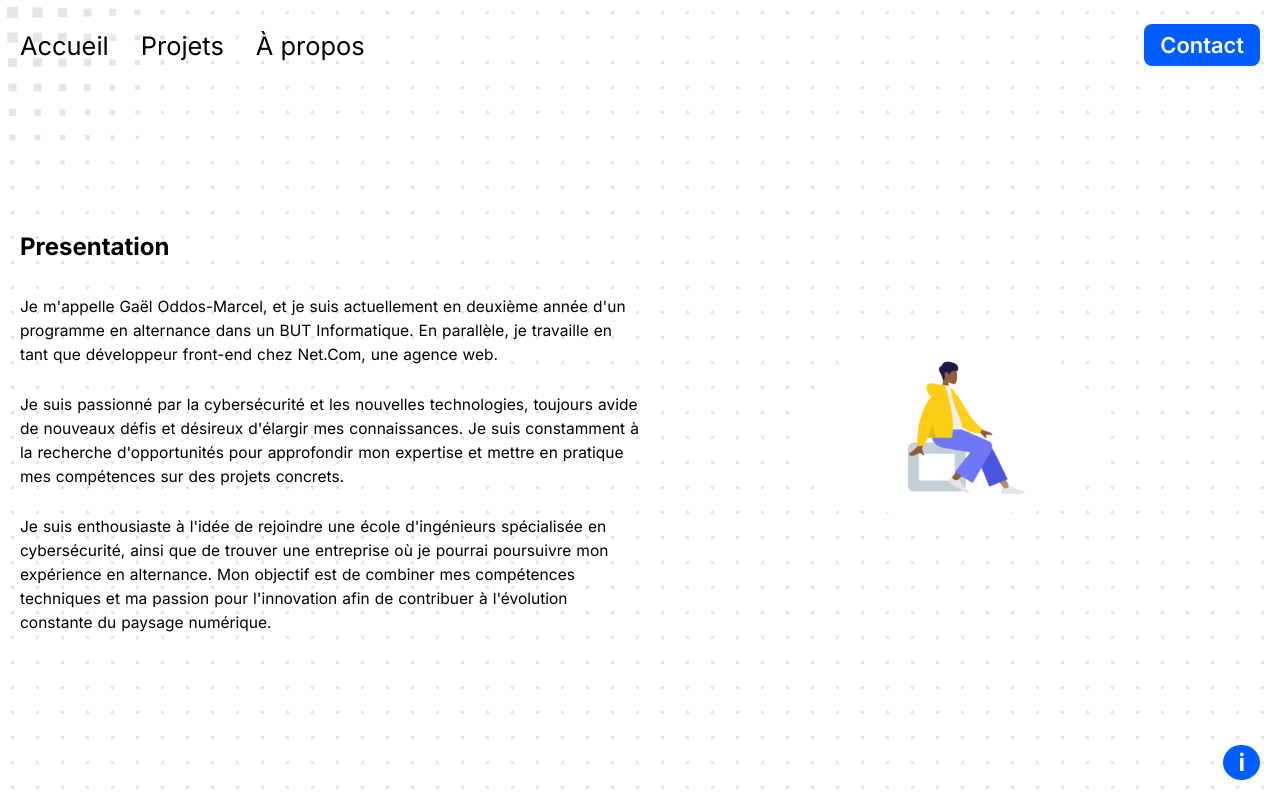
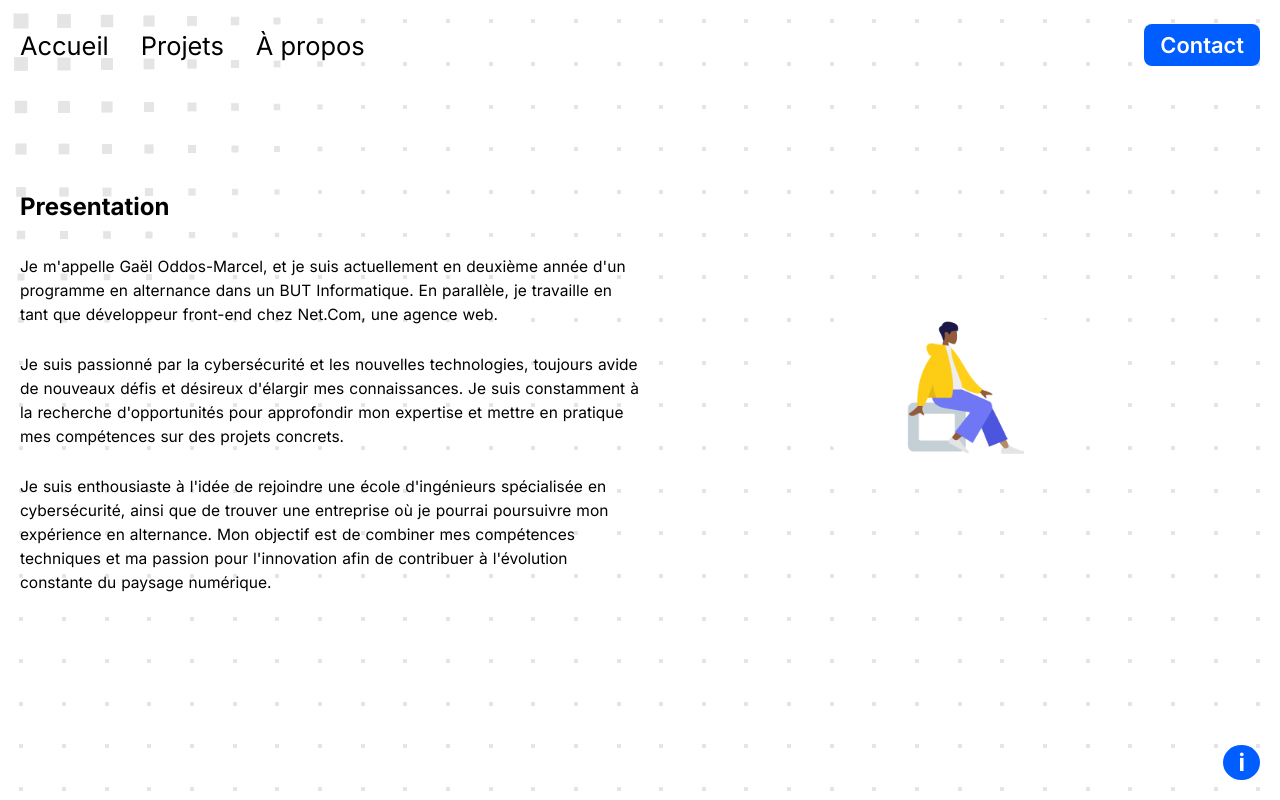
Before and after one commit to GaelCode/Portfolio, a React (Vite) app: page /about in a window 1280 px wide. Shown: the top 800 px of the page. Built offline with nearby package versions, Linux system fonts and the light colour scheme.

Commit message:
changement arrière

```diff
--- a/src/About/about.css
+++ b/src/About/about.css
@@ -1,7 +1,6 @@
 .about{
     display: grid;
     gap: 150px;
-    padding: 40px 0;
 }
 
 body{
--- a/src/Projects/project.css
+++ b/src/Projects/project.css
@@ -2,7 +2,6 @@
 .projects {
     width: 100%;
     height: 85vh;
-    max-width: 1200px;
     text-align: center;
     display: grid;
     justify-content: center;
@@ -15,9 +14,9 @@
     grid-template-columns: repeat(4, 1fr);
     gap: 20px;
     padding: 30px;
+    max-width: 1200px;
     width: 90%; /* Applique la largeur de 70% */
     margin: 0 auto; /* Centre la grille */
-    align-self: center;
 }
 
 .project {
--- a/src/accueil/accueil.tsx
+++ b/src/accueil/accueil.tsx
@@ -23,13 +23,13 @@ const Accueil = () => {
                     <Header></Header>
                     <section className="accueil">
                         <div className="info animatable">
-                            <div className="hello">Hi, I'm</div>
-                            <div className="name">Gaël</div>
-                            <div className="learning">Computer Science student</div>
-                            <div className="position">From France</div>
+                        <div className="hello">Bonjour, je suis</div>
+                        <div className="name">Gaël</div>
+                        <div className="learning">Étudiant en informatique</div>
+                        <div className="position">français</div>
                             <div className="list-cta">
-                                <a href="/about"><Special_CTA texte="About"></Special_CTA></a>
-                                <a href="/projects"><CTA texte="Projects"></CTA></a>
+                                <a href="/about"><Special_CTA texte="À propos"></Special_CTA></a>
+                                <a href="/projects"><CTA texte="Projets"></CTA></a>
                             </div>
                         </div>
                         <div className="image-container animatableReverse">
--- a/src/fond/fond.css
+++ b/src/fond/fond.css
@@ -32,8 +32,8 @@
 }
 
 .pixel {
-    width: 3px;
-    height: 3px;
+    width: 4px;
+    height: 4px;
     background-color: #000;
     transition: transform 0.3s ease-in-out, opacity 0.2s ease-in-out;
     opacity: 0.1;
@@ -46,14 +46,17 @@
 @keyframes ripple {
     0% {
         transform: scale(1);
+        color: #000;
         opacity: 0.1;
     }
     50% {
         transform: scale(3);
+        color: beige;
         opacity: 0.6;
     }
     100% {
         transform: scale(1);
+        color: #000;
         opacity: 0.1;
     }
 }
--- a/src/fond/fond.tsx
+++ b/src/fond/fond.tsx
@@ -5,42 +5,38 @@ const Fond: React.FC = () => {
     const [largeur, setLargeur] = useState<number>(window.innerWidth);
     const [hauteur, setHauteur] = useState<number>(window.innerHeight);
     const [mousePosition, setMousePosition] = useState<{ x: number; y: number }>({ x: 0, y: 0 });
-    // @ts-ignore
-    const [clicks, setClicks] = useState<Array<{ x: number; y: number; time: number }>>([]); // Liste des clics et leur temps
-    // @ts-ignore
-    const [pixelAnimationState, setPixelAnimationState] = useState<Map<string, { active: boolean; time: number }>>(new Map()); // Suivi des animations des pixels
+    const [pixelAnimationState, setPixelAnimationState] = useState<Map<string, { active: boolean; time: number }>>(new Map());
+    const [isMouseFollowEnabled, setIsMouseFollowEnabled] = useState<boolean>(window.innerWidth >= 1280); // state to enable/disable mouse follow
 
     useEffect(() => {
         const handleResize = () => {
             setLargeur(window.innerWidth);
             setHauteur(window.innerHeight);
+            // Disable mouse follow animation if window width is below 1280px
+            setIsMouseFollowEnabled(window.innerWidth >= 1200);
         };
 
-        const handleMouseMove = (e: MouseEvent) => {
-            setMousePosition({ x: e.clientX, y: e.clientY });
+        let animationFrameId: number;
+        const updateMousePosition = (e: MouseEvent) => {
+            if (!isMouseFollowEnabled) return; // Don't update mouse position if not enabled
+
+            cancelAnimationFrame(animationFrameId);
+            animationFrameId = requestAnimationFrame(() => {
+                setMousePosition({ x: e.clientX, y: e.clientY });
+            });
         };
 
         const handleMouseClick = (e: MouseEvent) => {
             const newClick = { x: e.clientX, y: e.clientY };
-            setClicks((prevClicks) => [
-                ...prevClicks,
-                { ...newClick, time: Date.now() }
-            ]);
 
-            // Définir la taille de la zone d'impact circulaire
-            const radius = 60; // Rayon de la zone d'impact circulaire
+            let radius = 96;
             const newPixelAnimationState = new Map(pixelAnimationState);
 
-            // Identifier la zone d'impact circulaire autour du clic
             for (let row = 0; row < rows; row++) {
                 for (let col = 0; col < cols; col++) {
                     const pixelX = col * squareSize + squareSize / 2;
                     const pixelY = row * squareSize + squareSize / 2;
-
-                    // Calculer la distance entre le clic et le pixel
                     const distance = Math.sqrt(Math.pow(newClick.x - pixelX, 2) + Math.pow(newClick.y - pixelY, 2));
-
-                    // Si la distance entre le clic et le pixel est inférieure au rayon, l'animation est activée
                     if (distance < radius) {
                         const key = `${col}-${row}`;
                         newPixelAnimationState.set(key, { active: true, time: Date.now() });
@@ -50,7 +46,6 @@ const Fond: React.FC = () => {
 
             setPixelAnimationState(newPixelAnimationState);
 
-            // Désactiver l'animation après 600ms
             setTimeout(() => {
                 const updatedState = new Map(pixelAnimationState);
                 newPixelAnimationState.forEach((value, key) => {
@@ -59,37 +54,43 @@ const Fond: React.FC = () => {
                     }
                 });
                 setPixelAnimationState(updatedState);
-            }, 600); // Durée de l'animation ripple (600ms)
+            }, 600);
         };
 
         window.addEventListener("resize", handleResize);
-        window.addEventListener("mousemove", handleMouseMove);
+        window.addEventListener("mousemove", updateMousePosition);
         window.addEventListener("click", handleMouseClick);
 
         return () => {
             window.removeEventListener("resize", handleResize);
-            window.removeEventListener("mousemove", handleMouseMove);
+            window.removeEventListener("mousemove", updateMousePosition);
             window.removeEventListener("click", handleMouseClick);
+            cancelAnimationFrame(animationFrameId);
         };
-    }, [pixelAnimationState]);
+    }, [pixelAnimationState, isMouseFollowEnabled]); // Re-run when isMouseFollowEnabled changes
 
-    const squareSize = 25;
-    const cols = Math.floor(largeur / squareSize);
-    const rows = Math.floor(hauteur / squareSize);
+    let cols = 30;
+    if (window.innerWidth < 1200 && window.innerWidth > 700) {
+        cols = 20;
+    } else if (window.innerWidth < 700) {
+        cols = 15;
+    }
+    const squareSize = largeur / cols;
+    const rows = Math.ceil(hauteur / squareSize);
 
-    // Fonction pour vérifier si un pixel a été cliqué récemment et a une animation
     const wasClicked = (x: number, y: number) => {
         const key = `${x}-${y}`;
         return pixelAnimationState.has(key) && pixelAnimationState.get(key)?.active;
     };
 
-    // Fonction pour calculer l'échelle de suivi de la souris
     const calculateMouseScale = (x: number, y: number) => {
+        if (!isMouseFollowEnabled) return 1; // No scaling if mouse follow is disabled
+
         const centerX = mousePosition.x;
         const centerY = mousePosition.y;
-        const distance = Math.sqrt(Math.pow(centerX - (x * squareSize + squareSize / 2), 2) + Math.pow(centerY - (y * squareSize + squareSize / 2), 2));
-        const scale = Math.max(1, 1 + (2 - distance / 100) * 1.5); // Augmenter la portée de l'animation de la souris
-        return scale;
+        let distance = Math.sqrt(Math.pow(centerX - (x * squareSize + squareSize / 2), 2) + Math.pow(centerY - (y * squareSize + squareSize / 2), 2));
+
+        return Math.max(1, 1 + (1.5 - distance / 250) * 2);
     };
 
     return (
@@ -97,26 +98,16 @@ const Fond: React.FC = () => {
             {Array.from({ length: rows }).map((_, rowIndex) => (
                 <div className="row" key={rowIndex}>
                     {Array.from({ length: cols }).map((_, colIndex) => {
-                        // Vérifier si le pixel a été affecté par un clic
                         const clicked = wasClicked(colIndex, rowIndex);
                         const key = `${colIndex}-${rowIndex}`;
-
-                        // Vérifier si l'animation doit être en cours ou non
-                        pixelAnimationState.get(key);
-
-                        // Calculer l'effet de suivi de la souris
                         const mouseScale = calculateMouseScale(colIndex, rowIndex);
-
-                        // Appliquer l'animation du clic ou le suivi de la souris
                         const scale = clicked ? "ripple-animation" : "";
 
                         return (
-                            <div key={`${rowIndex}-${colIndex}`} className="square">
+                            <div key={key} className="square" style={{ width: squareSize, height: squareSize }}>
                                 <div
                                     className={`pixel ${scale}`}
-                                    style={{
-                                        transform: `scale(${mouseScale})`, // Appliquer le scale du suivi de la souris
-                                    }}
+                                    style={{ transform: `scale(${mouseScale})` }}
                                 ></div>
                             </div>
                         );
```
